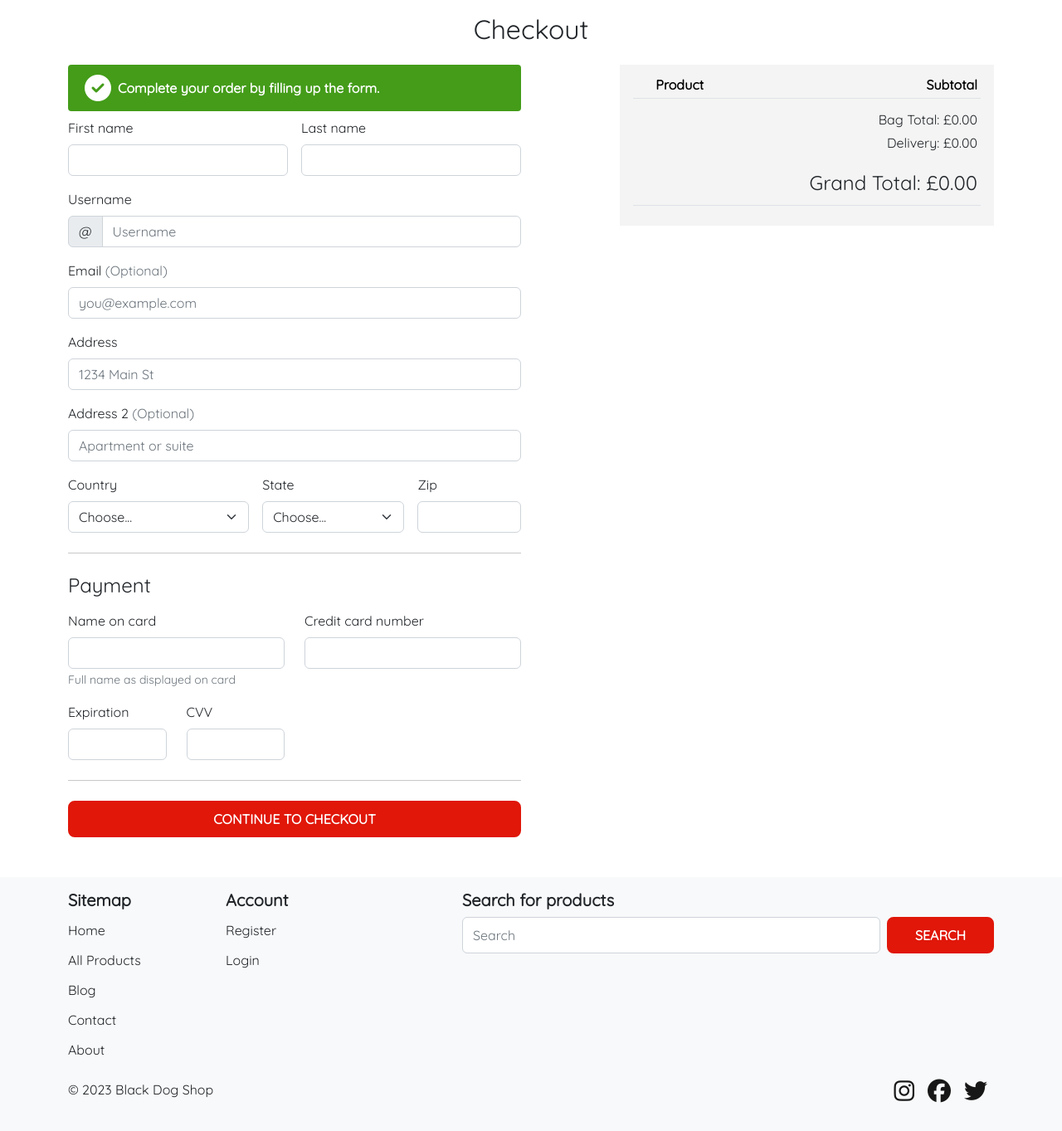
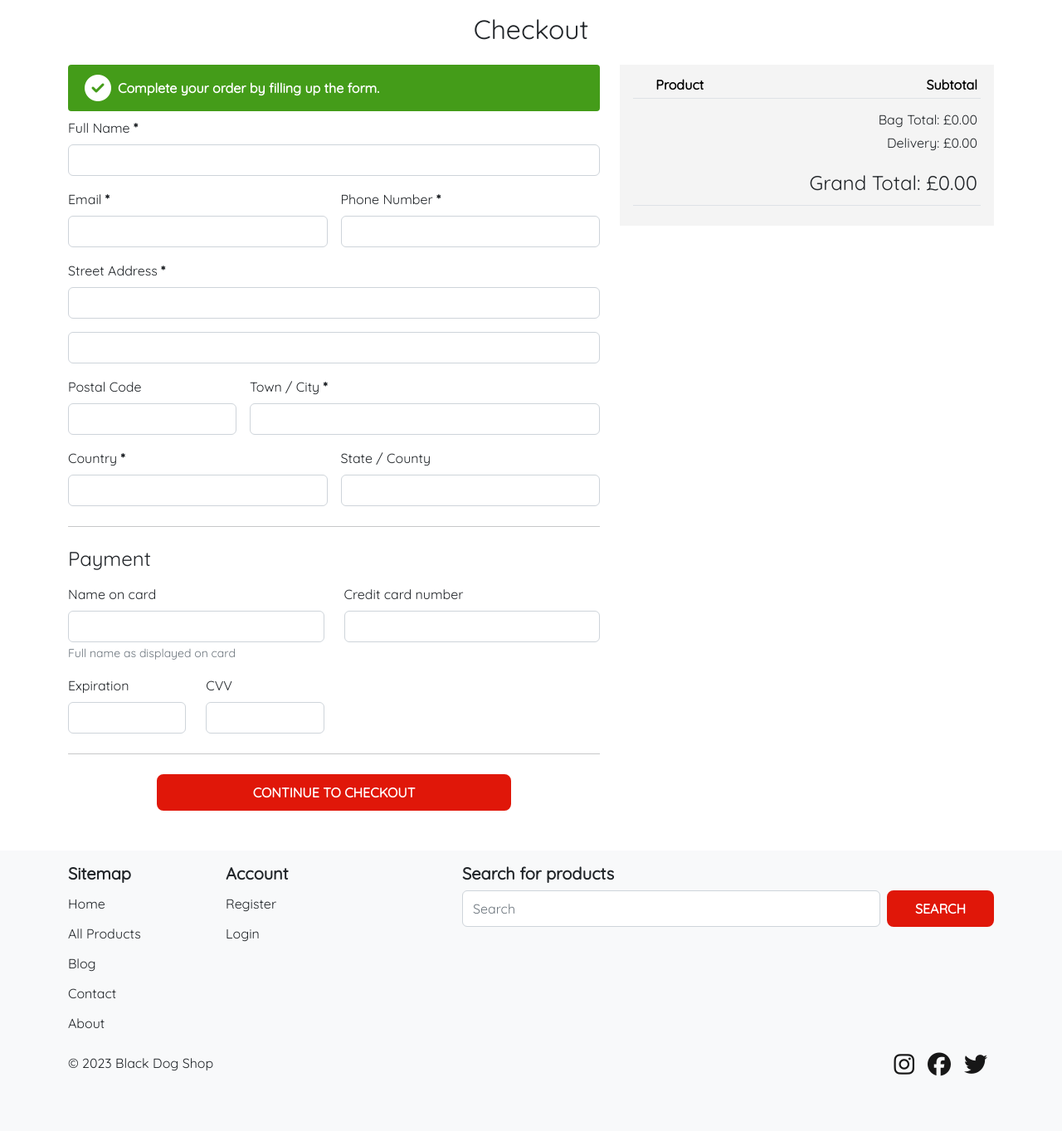
Before and after one commit to ricocatford/black-dog-shop, a Django app: template checkout/templates/checkout/checkout.html in a window 1280 px wide. Shown: the part 70-1433 px from the top of the page at 83% size. After the commit the page ends 1367 px from the top, so only its background shows below. Run offline with Django 3.2, Linux system fonts and the light colour scheme; the template is opened without the code that fills it, so the values that code supplies are empty; parts of the project's set-up code (start-up, migrations or seed data) failed here and were passed over; some libraries are stand-ins or nearby versions.

Commit message:
Changed checkout input forms, now with their correspondent names and ids

```diff
--- a/checkout/admin.py
+++ b/checkout/admin.py
@@ -22,11 +22,12 @@ class OrderAdmin(admin.ModelAdmin):
         'date',
         'full_name',
         'email',
+        'phone_number',
+        'street_address1',
+        'street_address2',
         'country',
         'postcode',
         'town_or_city',
-        'street_address1',
-        'street_address2',
         'county',
         'delivery_cost',
         'order_total',
--- a/checkout/models.py
+++ b/checkout/models.py
@@ -13,11 +13,11 @@ class Order(models.Model):
     full_name = models.CharField(max_length=64, null=False, blank=False)
     email = models.EmailField(max_length=64, null=False, blank=False)
     phone_number = models.CharField(max_length=32, null=False, blank=False)
+    street_address1 = models.CharField(max_length=128, null=False, blank=False)
+    street_address2 = models.CharField(max_length=128, null=True, blank=True)
     country = models.CharField(max_length=32, null=False, blank=False)
     postcode = models.CharField(max_length=16, null=True, blank=True)
     town_or_city = models.CharField(max_length=32, null=False, blank=False)
-    street_address1 = models.CharField(max_length=128, null=False, blank=False)
-    street_address2 = models.CharField(max_length=128, null=True, blank=True)
     county = models.CharField(max_length=64, null=True, blank=True)
     date = models.DateTimeField(auto_now_add=True)
     delivery_cost = models.DecimalField(max_digits=8, decimal_places=2, null=False, default=0)
--- a/checkout/templates/checkout/checkout.html
+++ b/checkout/templates/checkout/checkout.html
@@ -13,142 +13,7 @@
                 Checkout
             </h2>
         </div>
-        <div class="col-12 col-md-6">
-            <div class="d-flex align-items-center instructions-wrapper mb-2">
-                <i class="fa-solid fa-circle-check me-2 fs-2 text-white"></i>
-                <p class="fw-bold text-white my-0">
-                    Complete your order by filling up the form.
-                </p>
-            </div>
-            <form method="POST" action="{% url 'checkout' %}" id="form_payment">
-                {% csrf_token %}
-
-                <div class="row g-3">
-                    <div class="col-sm-6">
-                        <label for="firstName" class="form-label">First name</label>
-                        <input type="text" class="form-control" id="firstName" placeholder="" value=""
-                               required="">
-                        <div class="invalid-feedback">
-                            Valid first name is required.
-                        </div>
-                    </div>
-
-                    <div class="col-sm-6">
-                        <label for="lastName" class="form-label">Last name</label>
-                        <input type="text" class="form-control" id="lastName" placeholder="" value=""
-                               required="">
-                        <div class="invalid-feedback">
-                            Valid last name is required.
-                        </div>
-                    </div>
-
-                    <div class="col-12">
-                        <label for="username" class="form-label">Username</label>
-                        <div class="input-group has-validation">
-                            <span class="input-group-text">@</span>
-                            <input type="text" class="form-control" id="username" placeholder="Username"
-                                   required="">
-                            <div class="invalid-feedback">
-                                Your username is required.
-                            </div>
-                        </div>
-                    </div>
-
-                    <div class="col-12">
-                        <label for="email" class="form-label">Email <span
-                                class="text-muted">(Optional)</span></label>
-                        <input type="email" class="form-control" id="email" placeholder="you@example.com">
-                        <div class="invalid-feedback">
-                            Please enter a valid email address for shipping updates.
-                        </div>
-                    </div>
-
-                    <div class="col-12">
-                        <label for="address" class="form-label">Address</label>
-                        <input type="text" class="form-control" id="address" placeholder="1234 Main St"
-                               required="">
-                        <div class="invalid-feedback">
-                            Please enter your shipping address.
-                        </div>
-                    </div>
-
-                    <div class="col-12">
-                        <label for="address2" class="form-label">Address 2 <span
-                                class="text-muted">(Optional)</span></label>
-                        <input type="text" class="form-control" id="address2" placeholder="Apartment or suite">
-                    </div>
-
-                    <div class="col-md-5">
-                        <label for="country" class="form-label">Country</label>
-                        <select class="form-select" id="country" required="">
-                            <option value="">Choose...</option>
-                            <option>United States</option>
-                        </select>
-                        <div class="invalid-feedback">
-                            Please select a valid country.
-                        </div>
-                    </div>
-
-                    <div class="col-md-4">
-                        <label for="state" class="form-label">State</label>
-                        <select class="form-select" id="state" required="">
-                            <option value="">Choose...</option>
-                            <option>California</option>
-                        </select>
-                        <div class="invalid-feedback">
-                            Please provide a valid state.
-                        </div>
-                    </div>
-
-                    <div class="col-md-3">
-                        <label for="zip" class="form-label">Zip</label>
-                        <input type="text" class="form-control" id="zip" placeholder="" required="">
-                        <div class="invalid-feedback">
-                            Zip code required.
-                        </div>
-                    </div>
-                </div>
-                <hr class="my-4">
-                <h4 class="mb-3">Payment</h4>
-                <div class="row gy-3">
-                    <div class="col-md-6">
-                        <label for="cc-name" class="form-label">Name on card</label>
-                        <input type="text" class="form-control" id="cc-name" placeholder="" required="">
-                        <small class="text-muted">Full name as displayed on card</small>
-                        <div class="invalid-feedback">
-                            Name on card is required
-                        </div>
-                    </div>
-
-                    <div class="col-md-6">
-                        <label for="cc-number" class="form-label">Credit card number</label>
-                        <input type="text" class="form-control" id="cc-number" placeholder="" required="">
-                        <div class="invalid-feedback">
-                            Credit card number is required
-                        </div>
-                    </div>
-
-                    <div class="col-md-3">
-                        <label for="cc-expiration" class="form-label">Expiration</label>
-                        <input type="text" class="form-control" id="cc-expiration" placeholder="" required="">
-                        <div class="invalid-feedback">
-                            Expiration date required
-                        </div>
-                    </div>
-
-                    <div class="col-md-3">
-                        <label for="cc-cvv" class="form-label">CVV</label>
-                        <input type="text" class="form-control" id="cc-cvv" placeholder="" required="">
-                        <div class="invalid-feedback">
-                            Security code required
-                        </div>
-                    </div>
-                </div>
-                <hr class="my-4">
-                <button class="w-100 custom-btn-primary" type="submit">Continue to checkout</button>
-            </form>
-        </div>
-        <div class="col-12 col-md-5 offset-md-1">
+        <div class="col-md-5 order-md-last mb-2">
             <div class="order-summary-container">
                 <div class="table-responsive rounded">
                     <table class="table table-sm">
@@ -208,6 +73,121 @@
                 </div>
             </div>
         </div>
+        <div class="col-12 col-md-7">
+            <div class="d-flex align-items-center instructions-wrapper mb-2">
+                <i class="fa-solid fa-circle-check me-2 fs-2 text-white"></i>
+                <p class="fw-bold text-white my-0">
+                    Complete your order by filling up the form.
+                </p>
+            </div>
+            <form method="POST" action="{% url 'checkout' %}" id="form_payment">
+                {% csrf_token %}
+
+                <div class="row g-3">
+                    <div class="col-12">
+                        <label for="id_full_name" class="form-label">
+                            Full Name <span class="fw-bold">*</span>
+                        </label>
+                        <input type="text" class="form-control" id="id_full_name"
+                               name="full_name" maxlength="64" required>
+                    </div>
+                    <div class="col-sm-6">
+                        <label for="id_email" class="form-label">
+                            Email <span class="fw-bold">*</span>
+                        </label>
+                        <input type="email" class="form-control" id="id_email"
+                               name="email" maxlength="64" required>
+                    </div>
+                    <div class="col-sm-6">
+                        <label for="id_phone_number" class="form-label">
+                            Phone Number <span class="fw-bold">*</span>
+                        </label>
+                        <input type="text" class="form-control" id="id_phone_number"
+                               name="email" maxlength="32" required>
+                    </div>
+                    <div class="col-12">
+                        <label for="id_street_address1" class="form-label">
+                            Street Address <span class="fw-bold">*</span>
+                        </label>
+                        <input type="text" class="form-control" id="id_street_address1"
+                               name="street_address1" maxlength="128" required>
+                    </div>
+                    <div class="col-12">
+                        <input type="text" class="form-control" id="id_street_address2"
+                               name="street_address2" maxlength="128">
+                    </div>
+                    <div class="col-md-4">
+                        <label for="id_postcode" class="form-label">
+                            Postal Code
+                        </label>
+                        <input type="text" class="form-control" id="id_postcode"
+                               name="postcode" maxlength="16">
+                    </div>
+                    <div class="col-md-8">
+                        <label for="id_town_or_city" class="form-label">
+                            Town / City <span class="fw-bold">*</span>
+                        </label>
+                        <input type="text" class="form-control" id="id_town_or_city"
+                               name="town_or_city" maxlength="32" required>
+                    </div>
+                    <div class="col-md-6">
+                        <label for="id_country" class="form-label">
+                            Country <span class="fw-bold">*</span>
+                        </label>
+                        <input type="text" class="form-control" id="id_country"
+                               name="country" maxlength="32" required>
+                    </div>
+                    <div class="col-md-6">
+                        <label for="id_county" class="form-label">
+                            State / County
+                        </label>
+                        <input type="text" class="form-control" id="id_county"
+                               name="county" maxlength="64">
+                    </div>
+                </div>
+                <hr class="my-4">
+                <h4 class="mb-3">Payment</h4>
+                <div class="row gy-3">
+                    <div class="col-md-6">
+                        <label for="cc-name" class="form-label">Name on card</label>
+                        <input type="text" class="form-control" id="cc-name" placeholder="" required="">
+                        <small class="text-muted">Full name as displayed on card</small>
+                        <div class="invalid-feedback">
+                            Name on card is required
+                        </div>
+                    </div>
+
+                    <div class="col-md-6">
+                        <label for="cc-number" class="form-label">Credit card number</label>
+                        <input type="text" class="form-control" id="cc-number" placeholder="" required="">
+                        <div class="invalid-feedback">
+                            Credit card number is required
+                        </div>
+                    </div>
+
+                    <div class="col-md-3">
+                        <label for="cc-expiration" class="form-label">Expiration</label>
+                        <input type="text" class="form-control" id="cc-expiration" placeholder="" required="">
+                        <div class="invalid-feedback">
+                            Expiration date required
+                        </div>
+                    </div>
+
+                    <div class="col-md-3">
+                        <label for="cc-cvv" class="form-label">CVV</label>
+                        <input type="text" class="form-control" id="cc-cvv" placeholder="" required="">
+                        <div class="invalid-feedback">
+                            Security code required
+                        </div>
+                    </div>
+                </div>
+                <hr class="my-4">
+                <div class="col-12 col-md-8 mx-auto">
+                    <button class="w-100 custom-btn-primary" type="submit">Continue to checkout</button>
+                </div>
+            </form>
+        </div>
+
     </div>
 </div>
 {% endblock %}
```
Also changed, not shown: checkout/forms.py (+25 -25 lines).
